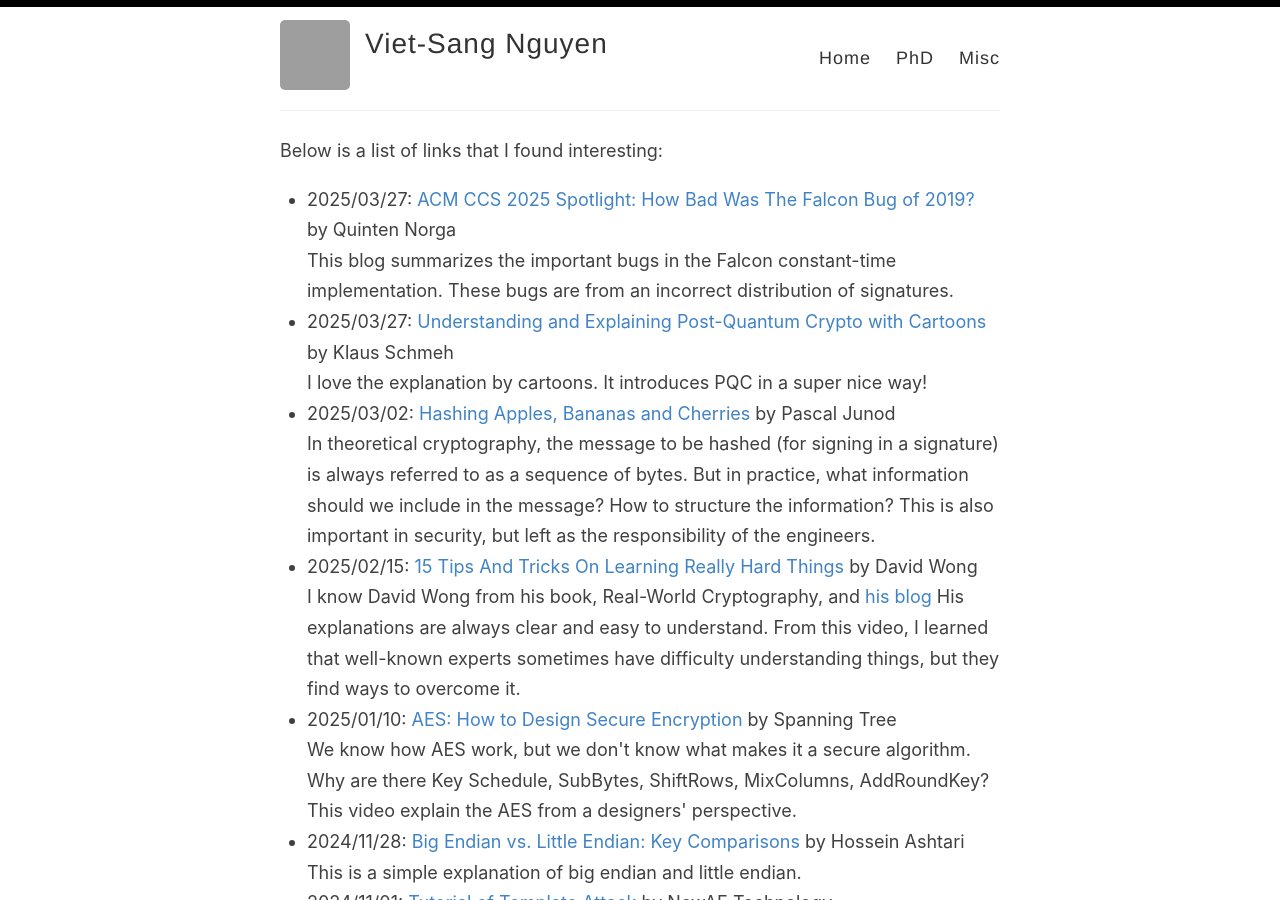
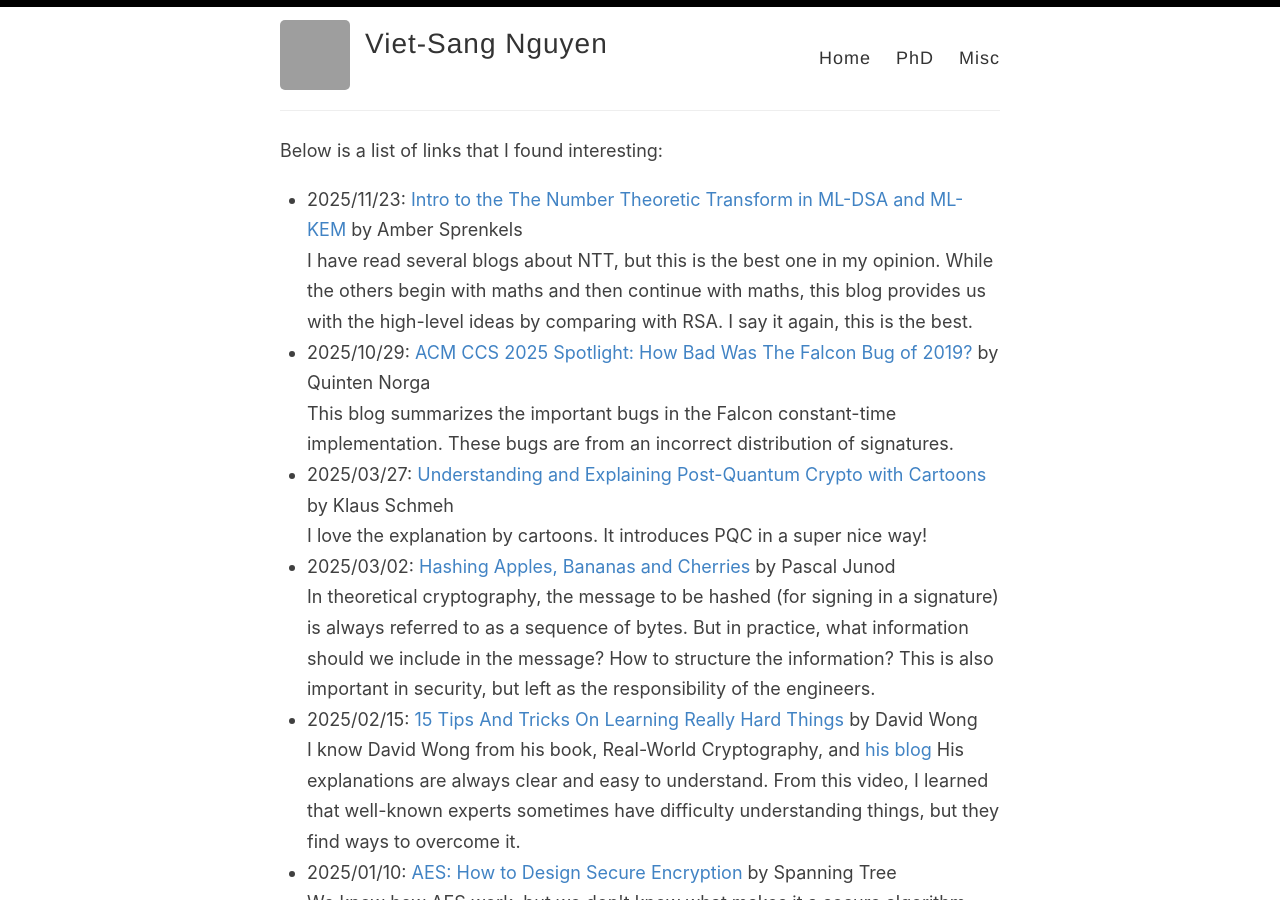
Before and after one commit to nvietsang/nvietsang.github.io, a Jekyll site: the page built from _pages/misc.md, in a window 1280 px wide and 900 px high. Built offline with Jekyll 4.4.1, drawn with Linux system fonts in a browser that asks for light colours; grey boxes are pictures that could not be loaded.

Commit message:
add reading

```diff
--- a/_pages/misc.md
+++ b/_pages/misc.md
@@ -9,7 +9,15 @@ permalink: /misc/
 Below is a list of links that I found interesting:
 <ul>
 <li>
-    2025/03/27:
+    2025/11/23:
+    <a href="https://electricdusk.com/ntt.html">Intro to the The Number Theoretic Transform in ML-DSA and ML-KEM</a>
+    by Amber Sprenkels
+    <br>
+    I have read several blogs about NTT, but this is the best one in my opinion. While the others begin with maths and then continue with maths, this blog provides us with the high-level ideas by comparing with RSA. I say it again, this is the best.
+</li>
+
+<li>
+    2025/10/29:
     <a href="https://www.esat.kuleuven.be/cosic/blog/ccs25-falconbug/">ACM CCS 2025 Spotlight: How Bad Was The Falcon Bug of 2019?</a>
     by Quinten Norga
     <br>
```
